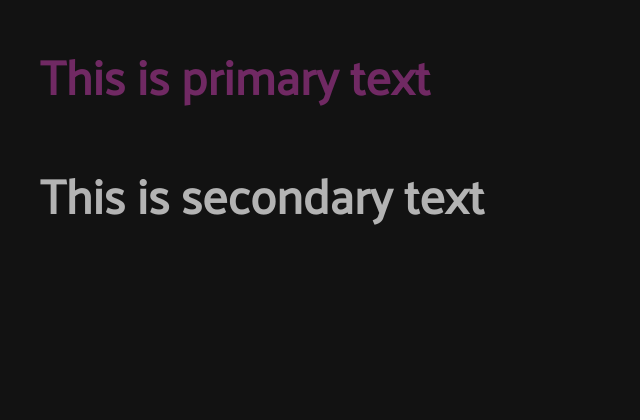
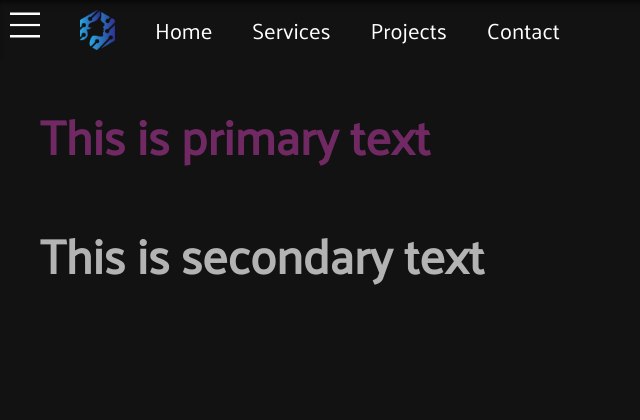
Before and after one commit to CyberJosie/josie, a Django app: page / in a window 1280 px wide. Shown: the top 420 px of the page, without its empty margins (0-640 px from the left). After the commit the page ends 285 px from the top, so only its background shows below. Run offline with Django 4.2, Linux system fonts and the light colour scheme.

Commit message:
Add menu bar and dropdown are for complete menu

```diff
--- a/static/css/style.css
+++ b/static/css/style.css
@@ -1,8 +1,8 @@
-
 @font-face {
     font-family: 'palanquin';
     src: url('/static/fonts/palanquin-regular.ttf');
 }
+
 :root {
     --dark-0: #121212;
     --dark-1: #181818;
@@ -15,7 +15,8 @@
     --lwhite: #b3b3b3;
 }
 
-body, html {
+body,
+html {
     margin: 0;
     padding: 0;
     border: 0;
@@ -27,22 +28,27 @@ h1 {
     font-size: 48px;
     color: var(--purple-0);
 }
+
 h2 {
     font-family: 'palanquin';
     font-size: 42px;
 }
+
 h3 {
     font-family: 'palanquin';
     font-size: 36px;
 }
+
 h4 {
     font-family: 'palanquin';
     font-size: 32px;
 }
+
 h5 {
     font-family: 'palanquin';
     font-size: 28px;
 }
+
 p {
     font-family: 'palanquin';
     font-size: 20px;
@@ -61,10 +67,82 @@ p {
 .content-area-wrap {
     padding-bottom: 40px;
 }
+
 .content-area {
     padding-left: 40px;
     padding-right: 40px;
 }
+
+.header {
+    top: 0;
+    width: 100%;
+    height: 60px;
+    box-shadow: inset 1px 6px 9px -6px;
+}
+
+.header-bar {
+    display: flex;
+    flex-direction: row;
+    flex-wrap: nowrap;
+}
+
+.menu-collapsible-btn {
+    height: 60px;
+    width: 60px;
+    padding-right: 20px;
+}
+
+.menu-collapsible-btn img {
+    padding: 10px;
+    height: 30px;
+}
+
+.collapsible {
+    outline: none;
+}
+
+.collap-content {
+    display: none;
+    overflow: hidden;
+}
+
+.header-bar-btn-wrap {
+    padding-right: 40px;
+
+}
+
+.header-bar-btn-wrap a {
+    text-decoration: none;
+}
+
+.header-bar-btn {
+    text-decoration: none;
+    padding-top: 10px;
+}
+
+.header-bar-btn span {
+    text-align: center;
+    font-family: 'palanquin';
+    color: white;
+    font-size: 22px;
+}
+
+.header-bar-btn:hover span {
+    color: var(--lwhite);
+}
+
+.header-bar-btn:active span {
+    font-weight: bold;
+}
+
+.dropdown-menu {
+    padding-left: 8px;
+    padding-right: 8px;
+    padding-top: 4px;
+    min-height: 250px;
+    background-color: var(--dark-1);
+}
+
 
 .footer {
     position: absolute;
@@ -77,6 +155,13 @@ p {
     color: var(--lwhite);
 }
 
+.noshow {
+    display: none;
+}
+
+
 @media only screen and (min-width: 1024px) {
-
+    .header-bar-btn-wrap {
+        display: block;
+    }
 }
--- a/static/js/app.js
+++ b/static/js/app.js
@@ -0,0 +1,9 @@
+
+function toggle_menu() {
+    let menu = document.getElementById("dropdown-menu");
+    if (menu.style.display === "block") {
+        menu.style.display = "none";
+    } else {
+        menu.style.display = "block";
+    }
+}
--- a/templates/Site/base.html
+++ b/templates/Site/base.html
@@ -1,12 +1,14 @@
 {% load static %}
 <!DOCTYPE html>
 <html lang="en">
+
 <head>
     <meta charset="UTF-8">
     <meta name="viewport" content="width=device-width, initial-scale=1.0">
     <link rel="stylesheet" href="{% static 'css/style.css' %}">
     <link rel="icon" type="image/x-icon" href="{% static 'images/techjosie_icon.png' %}">
 </head>
+
 <body>
 
     <div class="page-container">
@@ -25,4 +27,6 @@
         {% include 'Site/base_footer.html' %}
     </div>
 </body>
+
 </html>
+<script src="{% static 'js/app.js' %}"></script>
--- a/templates/Site/base_header.html
+++ b/templates/Site/base_header.html
@@ -0,0 +1,50 @@
+{% load static %}
+<div class="header-top"></div>
+<div class="header">
+    <div class="header-bar">
+        <div class="menu-collapsible-btn" onclick="toggle_menu()">
+            <img src="{% static 'images/menu_icon.png' %}">
+        </div>
+
+        <div class="header-bar-btn-wrap">
+            <a href="/">
+                <div class="header-bar-btn" style="padding-top: 10px;">
+                    <img src="{% static 'images/techjosie_icon.png' %}" width="35px">
+                </div>
+            </a>
+        </div>
+
+        <div class="header-bar-btn-wrap noshow" title="Home">
+            <a href="">
+                <div class="header-bar-btn">
+                    <span>Home</span>
+                </div>
+            </a>
+        </div>
+        <div class="header-bar-btn-wrap noshow" title="Services">
+            <a href="">
+                <div class="header-bar-btn">
+                    <span>Services</span>
+                </div>
+            </a>
+        </div>
+        <div class="header-bar-btn-wrap noshow" title="Projects">
+            <a href="">
+                <div class="header-bar-btn">
+                    <span>Projects</span>
+                </div>
+            </a>
+        </div>
+        <div class="header-bar-btn-wrap noshow" title="Contact">
+            <a href="">
+                <div class="header-bar-btn">
+                    <span>Contact</span>
+                </div>
+            </a>
+        </div>
+
+
+    </div>
+</div>
+<div class="dropdown-menu collap-content" id="dropdown-menu">
+</div>
```
Also changed, not shown: static/images/menu_icon.png (added).
